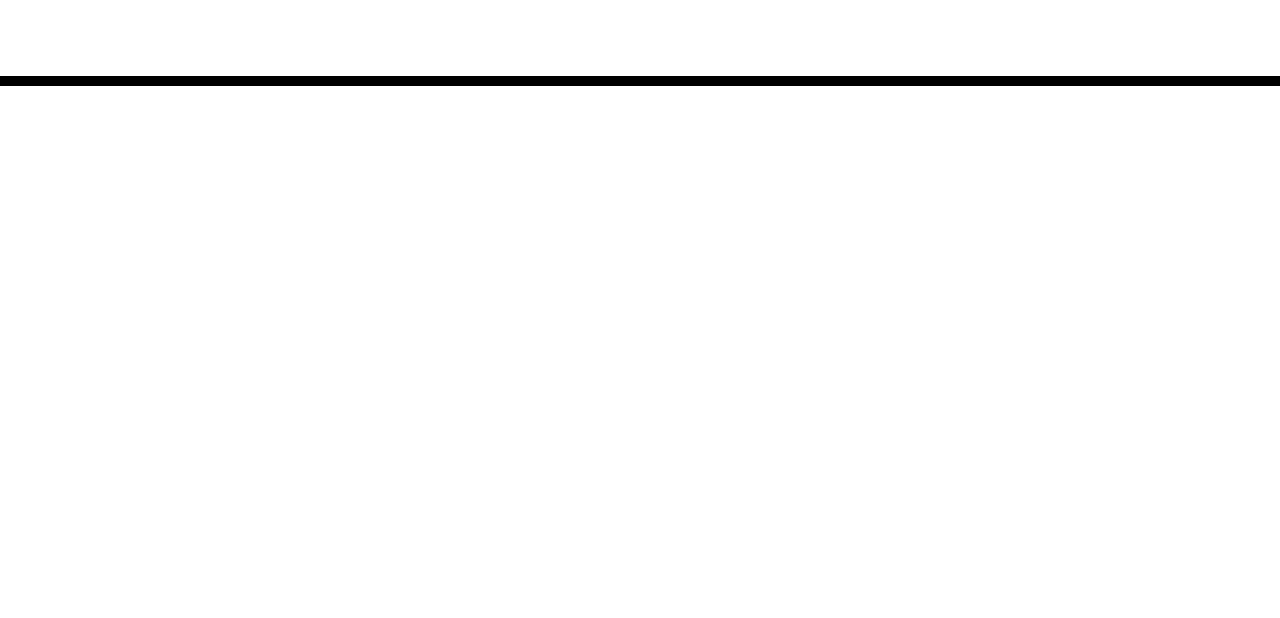
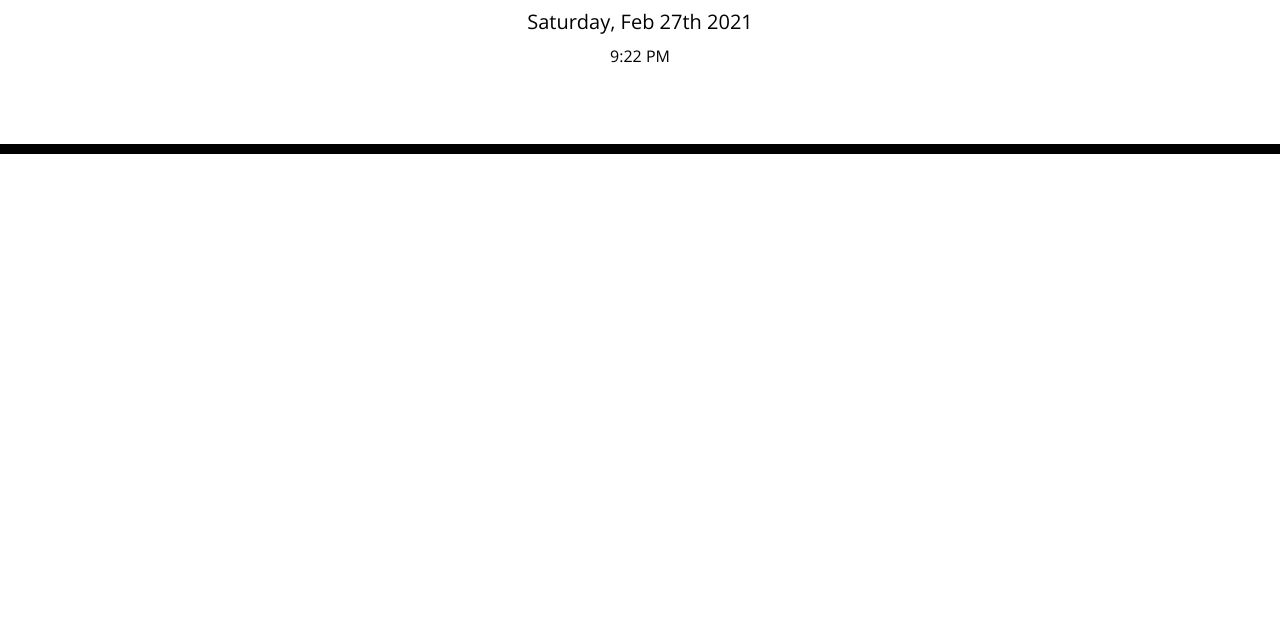
Before and after one commit to Bwaller1331/Work-Day-Scheduler, a plain HTML site: page index.html in a window 1280 px wide. Shown: the part 182-800 px from the top of the page. Drawn offline with nearby package versions, Linux system fonts and the light colour scheme; files that its build step writes are made by us from their sources.

Commit message:
added date and time

```diff
--- a/assets/js/script.js
+++ b/assets/js/script.js
@@ -0,0 +1,5 @@
+// Displays current Day
+var todaysDate = moment().format('dddd, MMM Do YYYY');
+var curTime = moment().format('LT');
+$('#currentDay').html(todaysDate);
+$('#currentTime').html(curTime);
--- a/index.html
+++ b/index.html
@@ -20,6 +20,7 @@
     />
     <link rel="stylesheet" href="style.css" />
     <title>Work Day Scheduler</title>
+
   </head>
 
   <body>
@@ -27,12 +28,15 @@
       <h1 class="display-3">Work Day Scheduler</h1>
       <p class="lead">A simple calendar app for scheduling your work day</p>
       <p id="currentDay" class="lead"></p>
+      <p id="currentTime"></p>
     </header>
     <div class="container">
       <!-- Timeblocks go here -->
+
     </div>
 
     <script src="https://cdnjs.cloudflare.com/ajax/libs/jquery/3.2.1/jquery.min.js"></script>
     <script src="https://cdnjs.cloudflare.com/ajax/libs/moment.js/2.24.0/moment.min.js"></script>
+    <script src="assets\js\script.js"></script>
   </body>
 </html>
```
Also changed, not shown: assets/imgs/05-third-party-apis-homework-demo.gif (added), 1 other file.
